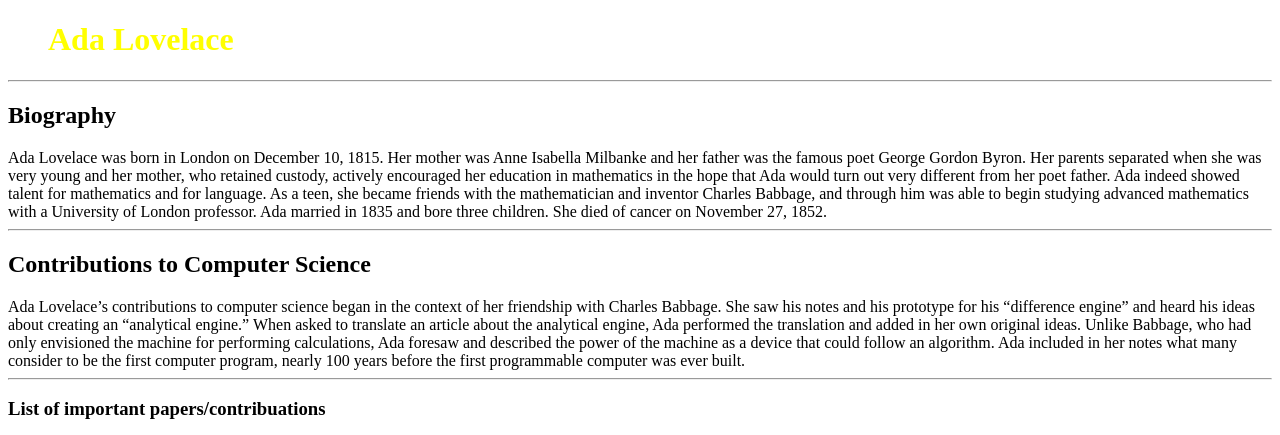
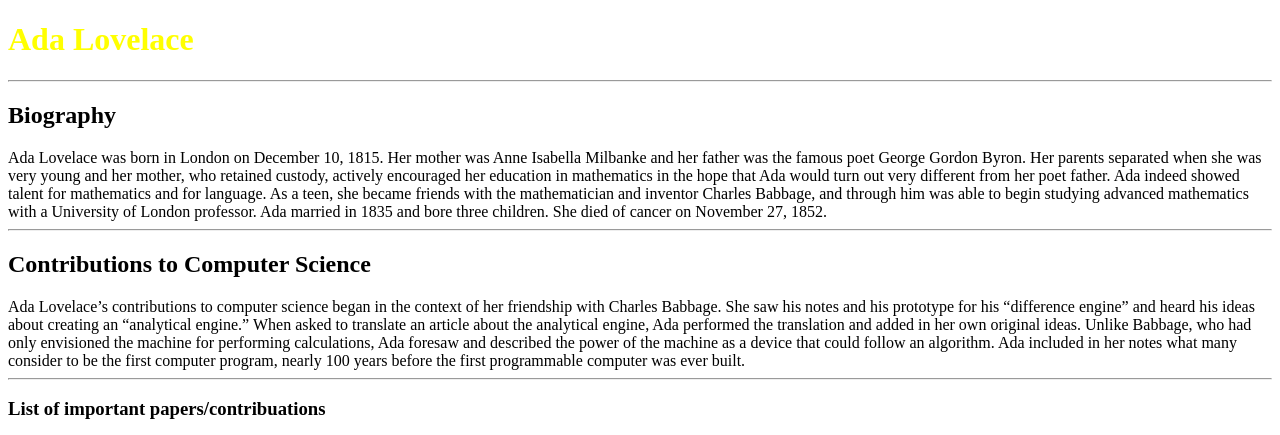
Before and after one commit to masterwushooisHere/MasterWu-s-ada-example-website, a plain HTML site: page index.html in a window 1280 px wide. Shown: the top 435 px of the page. Drawn offline with Linux system fonts and the light colour scheme.

Commit message:
Update style.css

```diff
--- a/style.css
+++ b/style.css
@@ -8,7 +8,7 @@ body {
 
 h1 {
   color:yellow;
-  margin-left: 40px;
+  margin-left: 40;
 }
 </style>
 </head>
```
